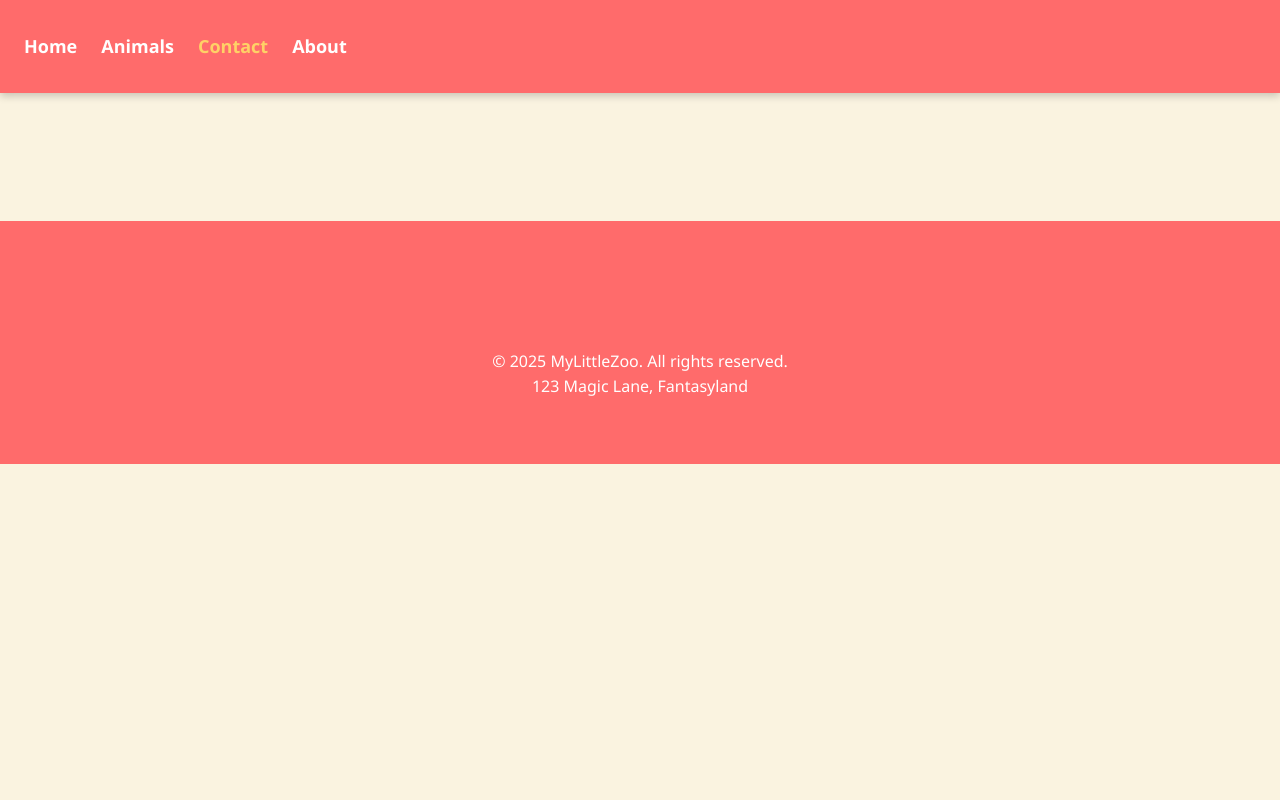
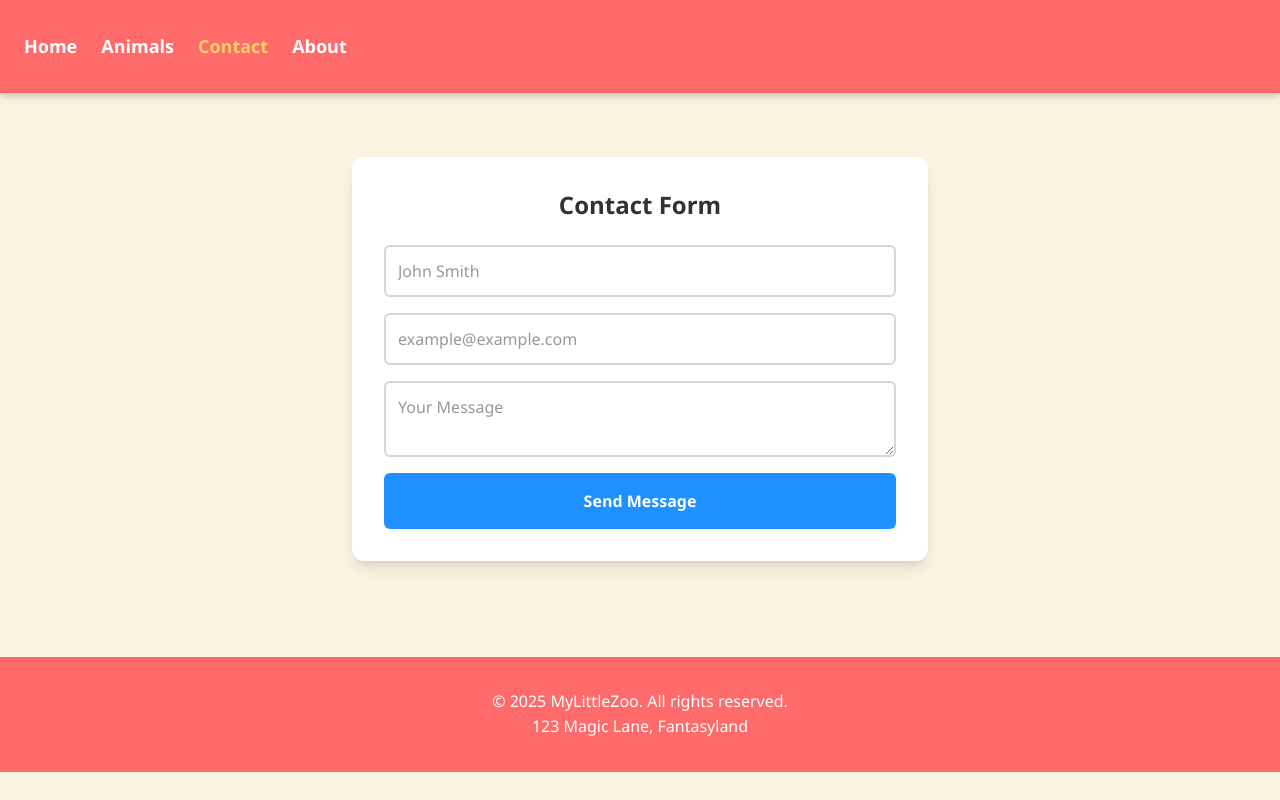
Before and after one commit to HardBoss07/bbw-praxis-repo, a Next.js app in the folder MyLittleZoo/my-little-zoo/: page /contact in a window 1280 px wide. Built offline with nearby package versions, Linux system fonts and the light colour scheme.

Commit message:
created ContactFormComponent.tsx for a simple contact form with limited logic removed redundant styling in globals.css updated ButtonComponent.tsx and InputComponent.tsx with full styling implemented contact form in \contact\

```diff
--- a/MyLittleZoo/my-little-zoo/app/components/ButtonComponent.tsx
+++ b/MyLittleZoo/my-little-zoo/app/components/ButtonComponent.tsx
@@ -9,7 +9,7 @@ export default function ButtonComponent({type, label, onClick}: ButtonComponentP
       <button
         type={type}
         onClick={onClick}
-        className="px-4 py-2 bg-blue-500 text-white text-lg rounded-md transition duration-300 hover:bg-blue-600 focus:ring-4 focus:ring-blue-300"
+        className="bg-[#1E90FF] text-white py-4 px-8 rounded-md text-base font-bold cursor-pointer transition duration-300 ease-in-out hover:bg-[#1277DD] hover:scale-105"
       >
           {label}
       </button>
--- /dev/null
+++ b/MyLittleZoo/my-little-zoo/app/components/ContactFormComponent.tsx
@@ -0,0 +1,57 @@
+"use client"
+
+import React, {useState} from "react";
+import InputComponent from "@/app/components/InputComponent";
+import ButtonComponent from "@/app/components/ButtonComponent";
+
+export default function ContactFormComponent() {
+    const [name, setName] = useState("");
+    const [email, setEmail] = useState("");
+    const [message, setMessage] = useState("");
+
+    const handleSubmit = (e: React.FormEvent<HTMLFormElement>) => {
+        e.preventDefault();
+
+        console.log("Name:", name);
+        console.log("Email:", email);
+        console.log("Message:", message);
+
+        setName("");
+        setEmail("");
+        setMessage("");
+    }
+
+    return (
+        <div className="max-w-xl mx-auto mt-8 p-8 bg-white rounded-xl shadow-lg">
+            <h3 className="text-2xl font-semibold mb-6 text-center">Contact Form</h3>
+            <form onSubmit={handleSubmit} className="grid gap-4">
+                <InputComponent
+                    type="text"
+                    placeholder="John Smith"
+                    required
+                    value={name}
+                    onChange={(e) => setName(e.target.value)}
+                />
+                <InputComponent
+                    type="email"
+                    placeholder="example@example.com"
+                    required
+                    value={email}
+                    onChange={(e) => setEmail(e.target.value)}
+                />
+                <InputComponent
+                    type="textarea"
+                    placeholder="Your Message"
+                    required
+                    value={message}
+                    onChange={(e) => setMessage(e.target.value)}
+                />
+                <ButtonComponent
+                    type="submit"
+                    label="Send Message"
+                    onClick={() => {}}
+                />
+            </form>
+        </div>
+    );
+}
--- a/MyLittleZoo/my-little-zoo/app/components/InputComponent.tsx
+++ b/MyLittleZoo/my-little-zoo/app/components/InputComponent.tsx
@@ -9,8 +9,7 @@ interface InputComponentProps {
 }
 
 export default function InputComponent({type, placeholder, required, value, onChange}: InputComponentProps) {
-    const baseStyle = "p-3 border-2 border-gray-300 rounded-md text-lg transition focus:border-blue-500 focus:ring-4 focus:ring-blue-300";
-
+    const baseStyle ="p-3 border-2 border-gray-300 rounded-md text-base transition focus:border-blue-500 focus:ring-3 focus:ring-blue-300 outline-none";
     if (type === "textarea") {
         return (
             <textarea
--- a/MyLittleZoo/my-little-zoo/app/contact/page.tsx
+++ b/MyLittleZoo/my-little-zoo/app/contact/page.tsx
@@ -1,5 +1,6 @@
 import NavBarComponment from "@/app/components/NavBarComponent";
 import FooterComponent from "@/app/components/FooterComponent";
+import ContactFormComponent from "@/app/components/ContactFormComponent";
 
 export default function Home() {
     return (
@@ -8,7 +9,7 @@ export default function Home() {
                 <NavBarComponment currentPage={2}/>
             </header>
             <main>
-
+                <ContactFormComponent />
             </main>
             <footer>
                 <FooterComponent/>
--- a/MyLittleZoo/my-little-zoo/app/globals.css
+++ b/MyLittleZoo/my-little-zoo/app/globals.css
@@ -59,59 +59,3 @@ header {
     transform: translateY(-6px);
     box-shadow: 0 8px 20px rgba(0, 0, 0, 0.2);
 }
-
-/* Forms */
-.contact-form {
-    max-width: 600px;
-    margin: 2rem auto;
-    display: grid;
-    gap: 1rem;
-    background: white;
-    padding: 2rem;
-    border-radius: 12px;
-    box-shadow: 0 5px 15px rgba(0, 0, 0, 0.15);
-}
-
-/* Input Fields */
-input,
-textarea {
-    padding: 0.8rem;
-    border: 2px solid #ddd;
-    border-radius: 6px;
-    font-size: 1rem;
-    transition: border-color 0.3s ease, box-shadow 0.3s ease;
-}
-
-input:focus,
-textarea:focus {
-    border-color: #1E90FF;
-    outline: none;
-    box-shadow: 0 0 10px rgba(30, 144, 255, 0.5);
-}
-
-/* Buttons */
-button {
-    background: #1E90FF;
-    color: white;
-    padding: 1rem 2rem;
-    border: none;
-    border-radius: 6px;
-    cursor: pointer;
-    font-size: 1rem;
-    font-weight: bold;
-    transition: background 0.3s ease, transform 0.2s ease;
-}
-
-button:hover {
-    background: #1277DD;
-    transform: scale(1.05);
-}
-
-/* Footer */
-footer {
-    background: #FF6B6B;
-    color: white;
-    padding: 2rem 0;
-    margin-top: 4rem;
-    text-align: center;
-}
```
